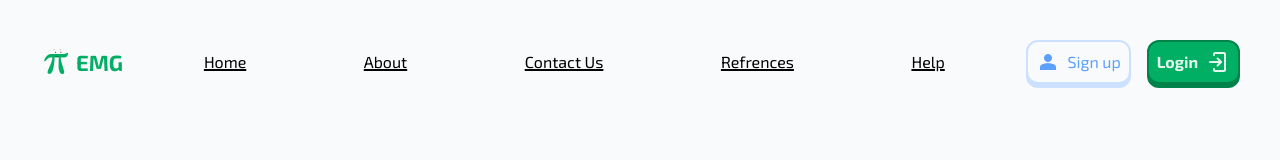
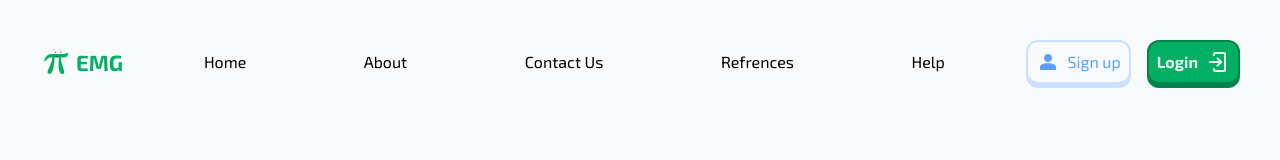
Before and after one commit to AshameTheDestroyer/Engineers-Mathematical-Guide, a React (Vite) app in the folder frontend/: page /#/ in a window 1280 px wide. Shown: the top 160 px of the page. Built offline with nearby package versions, Linux system fonts and the light colour scheme.

Commit message:
Childless Component Props in Navigation Bar.

```diff
--- a/frontend/src/components/NavigationBar/NavigationBar.tsx
+++ b/frontend/src/components/NavigationBar/NavigationBar.tsx
@@ -1,21 +1,24 @@
 import { FC } from "react";
+import { ChildlessComponentProps } from "@types_/ComponentProps";
 
-export type NavigationBarProps = {
+export type NavigationBarProps = ChildlessComponentProps & {
     links: Array<{
         text: string;
         href: string;
     }>;
 };
 
-export const NavigationBar: FC<NavigationBarProps> = ({ links }) => {
+export const NavigationBar: FC<NavigationBarProps> = ({
+    id,
+    links,
+    className,
+}) => {
     return (
-        <nav>
+        <nav id={id} className={className}>
             <ul className="flex flex-row place-content-around gap-5">
                 {links.map((link, i) => (
                     <li key={i}>
-                        <a href={link.href} className="underline decoration-2">
-                            {link.text}
-                        </a>
+                        <a href={link.href}>{link.text}</a>
                     </li>
                 ))}
             </ul>
--- a/frontend/src/pages/LandingPage/components/Header.tsx
+++ b/frontend/src/pages/LandingPage/components/Header.tsx
@@ -9,9 +9,9 @@ import signup_icon from "@icons/user.svg";
 
 export const Header: FC = () => {
     return (
-        <div className="-m-page mb-page p-page flex flex-row place-items-center justify-between gap-8 [&>nav]:grow">
+        <div className="-m-page mb-page p-page flex flex-row place-items-center justify-between gap-8">
             <Logo />
-            <NavigationBar links={LINKS} />
+            <NavigationBar links={LINKS} className="grow" />
             <div className="flex gap-4">
                 <Button
                     link="/registration/signup"
```
